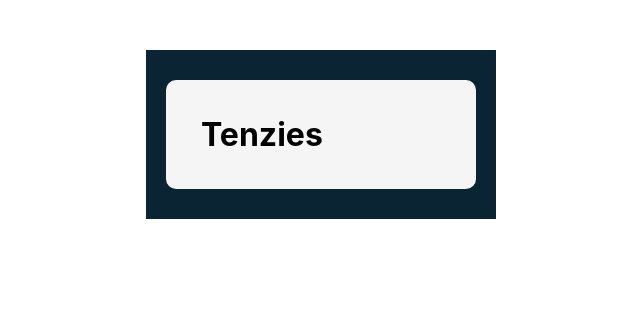
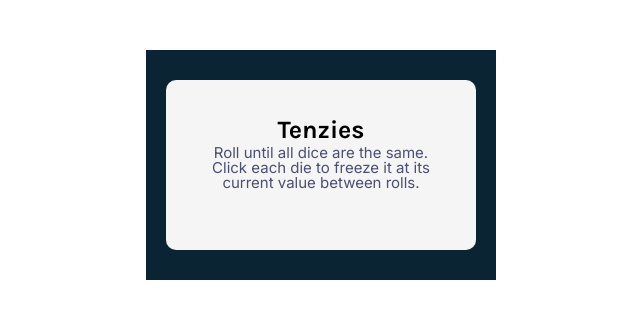
Before and after one commit to abdallahsow/Tenzies, a React (Create React App) app in the folder tenzies/: page / in a window 1280 px wide. Shown: the top 318 px of the page, without its empty margins (319-959 px from the left). Built offline with nearby package versions, Linux system fonts and the light colour scheme.

Commit message:
created the Header component

```diff
--- a/tenzies/public/index.html
+++ b/tenzies/public/index.html
@@ -24,6 +24,12 @@
       work correctly both with client-side routing and a non-root public URL.
       Learn how to configure a non-root public URL by running `npm run build`.
     -->
+    <link rel="preconnect" href="https://fonts.googleapis.com" />
+    <link rel="preconnect" href="https://fonts.gstatic.com" crossorigin />
+    <link
+      href="https://fonts.googleapis.com/css2?family=Inter&family=Karla:wght@700&display=swap"
+      rel="stylesheet"
+    />
     <title>Tenzies</title>
   </head>
   <body>
--- /dev/null
+++ b/tenzies/src/components/Dice.js
@@ -0,0 +1,5 @@
+const Dice = function () {
+    return <div></div>;
+};
+
+export default Dice;
--- /dev/null
+++ b/tenzies/src/components/Header.js
@@ -0,0 +1,11 @@
+export default function Header() {
+  return (
+    <>
+      <h1 className="game-title">Tenzies</h1>
+      <p className="game-instructions">
+        Roll until all dice are the same. Click each die to freeze it at its
+        current value between rolls.
+      </p>
+    </>
+  );
+}
--- a/tenzies/src/tenzies.css
+++ b/tenzies/src/tenzies.css
@@ -20,4 +20,23 @@
   background-color: #f5f5f5;
   padding: 35px;
   border-radius: 10px;
+  display: flex;
+  flex-direction: column;
+  justify-content: center;
+  align-items: center;
+  font-family: "Karla";
 }
+
+.game-title {
+  font-size: 25px;
+  line-height: 30px;
+}
+
+.game-instructions {
+  font-family: "Inter";
+  font-size: 15px;
+  line-height: 15px;
+  color: #4a4e74;
+  text-align: center;
+  padding-bottom: 25px;
+}
--- a/tenzies/src/tenzies.js
+++ b/tenzies/src/tenzies.js
@@ -1,13 +1,16 @@
 import "./tenzies.css";
+import Header from "./components/Header";
 
 const App = function () {
-    return <main className="app">
-        <div className="container">
-            <div className="game">
-                <h1 className="game-title">Tenzies</h1>
-            </div>
+  return (
+    <main className="app">
+      <div className="container">
+        <div className="game">
+          <Header />
+        </div>
       </div>
-  </main>;
+    </main>
+  );
 };
 
 export default App;
```
